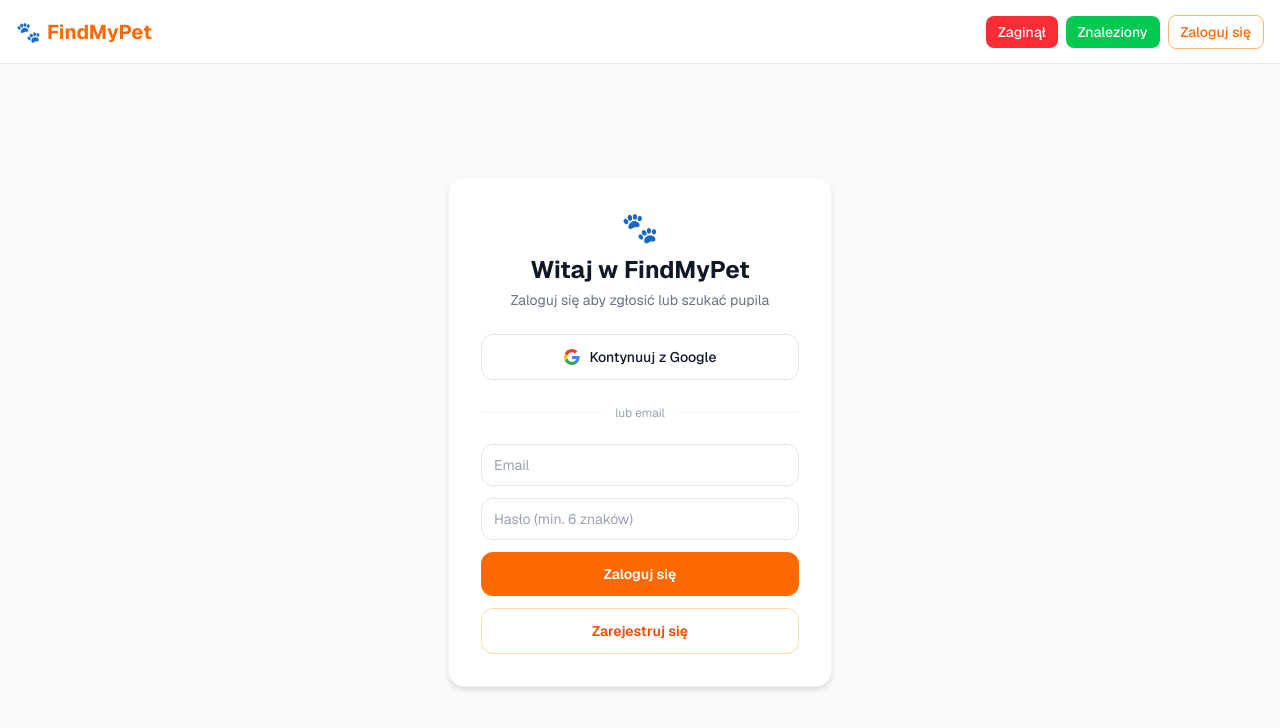
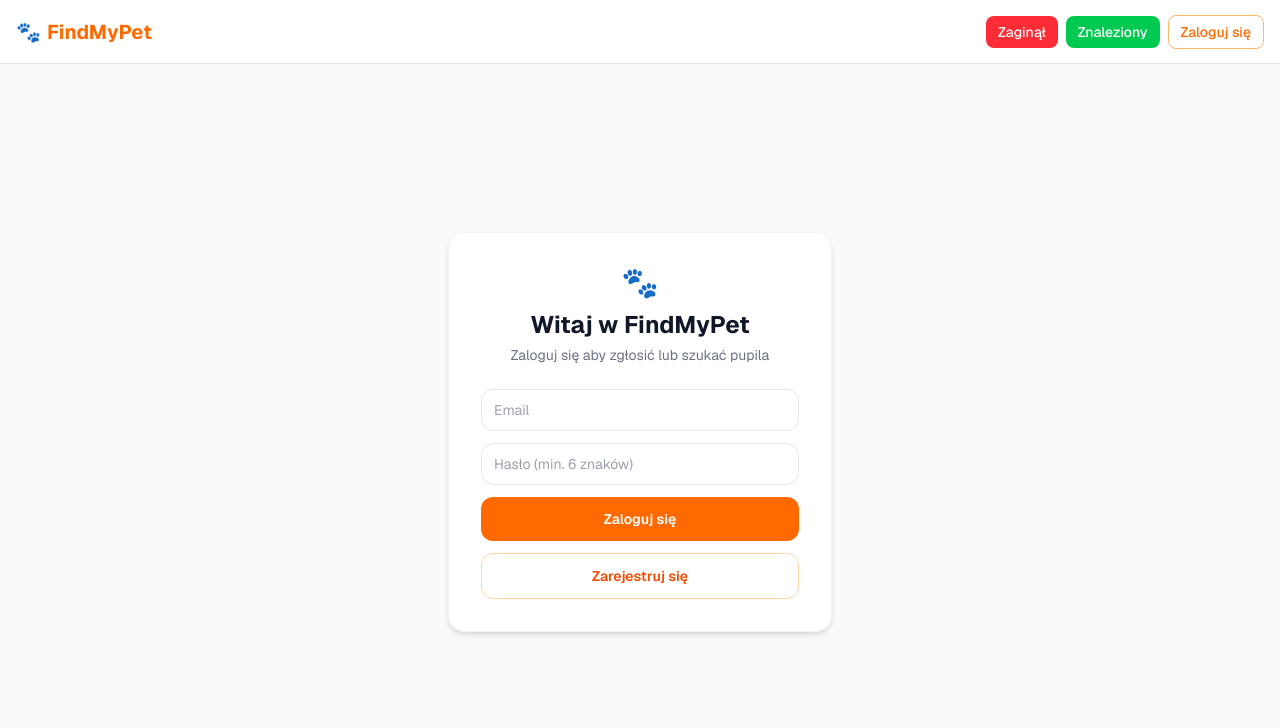
Before and after one commit to spower777/FindMyPet, a Next.js app: page /auth/login in a window 1280 px wide. Shown: the top 728 px of the page. Built offline with nearby package versions, Linux system fonts and the light colour scheme; no server answers.

Commit message:
fix: ukryj przycisk Google OAuth (provider niezskonfigurowany)

```diff
--- a/src/app/auth/login/page.tsx
+++ b/src/app/auth/login/page.tsx
@@ -73,23 +73,6 @@
           <p className="text-sm text-gray-500 mt-1">Zaloguj się aby zgłosić lub szukać pupila</p>
         </div>
 
-        <button
-          onClick={signInWithGoogle}
-          className="w-full flex items-center justify-center gap-2 border border-gray-200 rounded-xl py-3 text-sm font-medium hover:bg-gray-50 transition mb-5"
-        >
-          <GoogleIcon />
-          Kontynuuj z Google
-        </button>
-
-        <div className="relative mb-5">
-          <div className="absolute inset-0 flex items-center">
-            <div className="w-full border-t border-gray-100" />
-          </div>
-          <div className="relative text-center">
-            <span className="bg-white px-3 text-xs text-gray-400">lub email</span>
-          </div>
-        </div>
-
         <form onSubmit={signIn} className="space-y-3">
           <input
             type="email"
```
